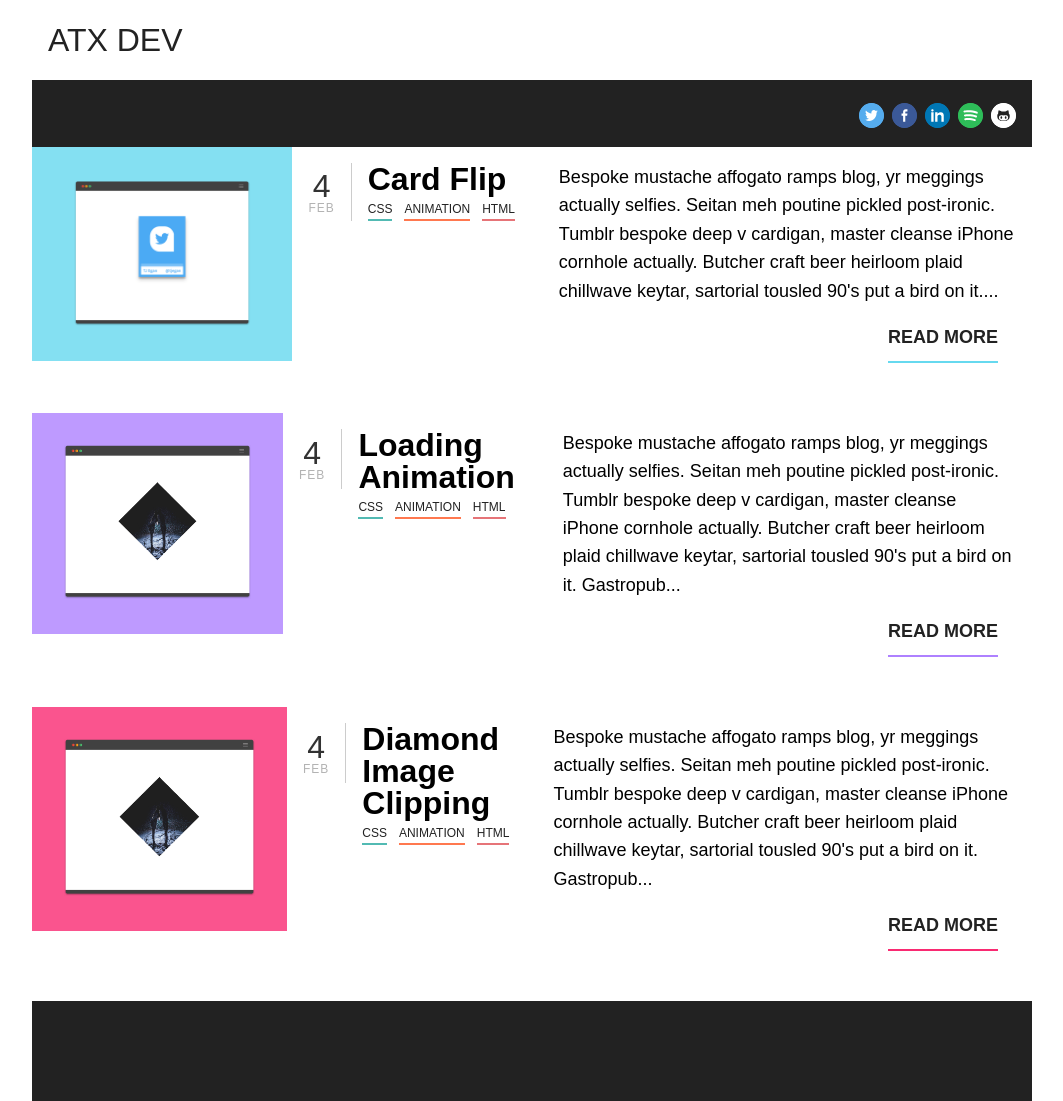
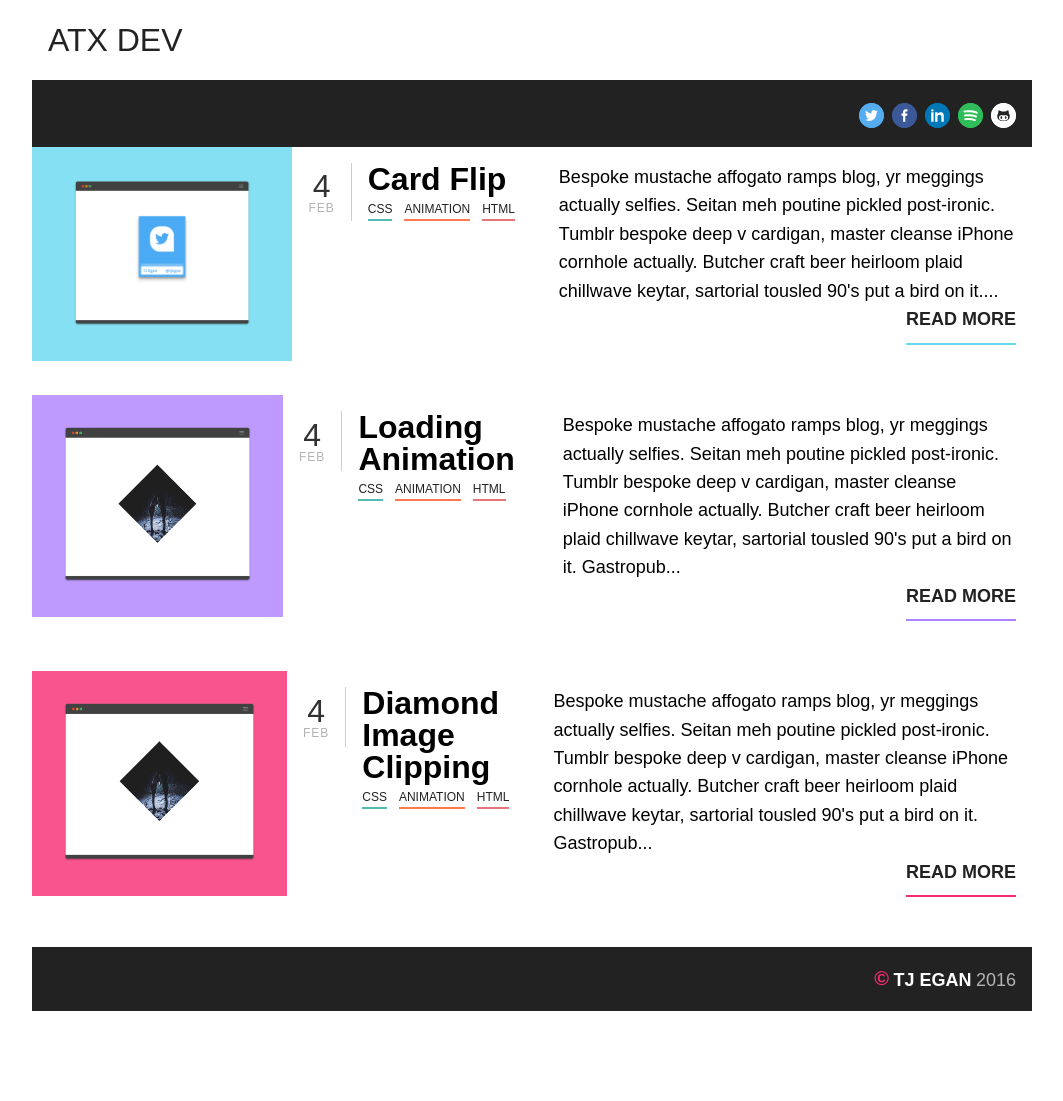
Before and after one commit to tw15egan/blog, a Jekyll site: the page built from index.html, in a window 1280 px wide. Shown: the whole page, without its empty margins (108-1171 px from the left). Built offline with Jekyll 4.4.1, drawn with Linux system fonts in a browser that asks for light colours; after the commit the page ends 1011 px from its top, so only the background shows below that.

Commit message:
add footer content

```diff
--- a/_includes/footer.html
+++ b/_includes/footer.html
@@ -1,2 +1,6 @@
 <footer class="main-footer">
+  <p class="main-footer__copy">&copy;</p>
+  <p class="main-footer__name">TJ EGAN</p>
+  <p class="main-footer__year">2016</p>
+
 </footer>
--- a/_includes/head.html
+++ b/_includes/head.html
@@ -71,11 +71,6 @@
       flex-wrap: wrap;
       margin-top: 147px;
     }
-
-    .main-footer {
-      min-height: 100px;
-      background-color: #222;
-    }
   </style>
 
   <link rel="stylesheet" href="{{ "{{site.baseurl}}/css/main.css" | prepend: site.baseurl }}">
--- a/_sass/_layout.scss
+++ b/_sass/_layout.scss
@@ -30,3 +30,32 @@
     margin-top: 0;
   }
 }
+
+.main-footer {
+  background-color: $black;
+  display: flex;
+  align-items: flex-end;
+  justify-content: flex-end;
+  padding: $container-padding;
+  font-size: $base-font-size;
+  color: $white;
+
+  &__copy {
+    font-weight: 600;
+    font-size: 1.25rem;
+    color: $red;
+    font-family: $font-family-secondary;
+  }
+
+  &__name {
+    padding: 0 $padding-small / 2;
+    font-weight: 600;
+    font-family: $font-family-primary;
+  }
+
+  &__year {
+    color: $gray-dark;
+    font-weight: 200;
+    font-family: $font-family-secondary;
+  }
+}
--- a/_sass/_post.scss
+++ b/_sass/_post.scss
@@ -144,7 +144,6 @@
   justify-content: center;
   color: $black;
   font-weight: 600;
-  margin: $margin;
   padding-bottom: $padding-small;
 
   svg {
```
Also changed, not shown: css/main.css, 1 other file.
